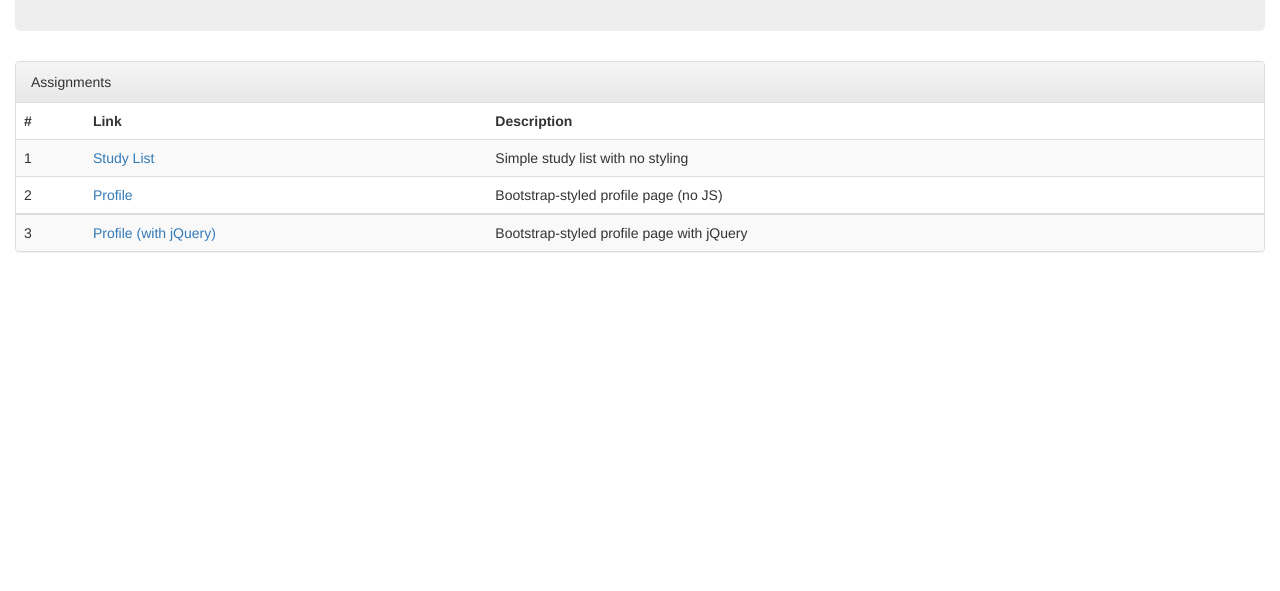
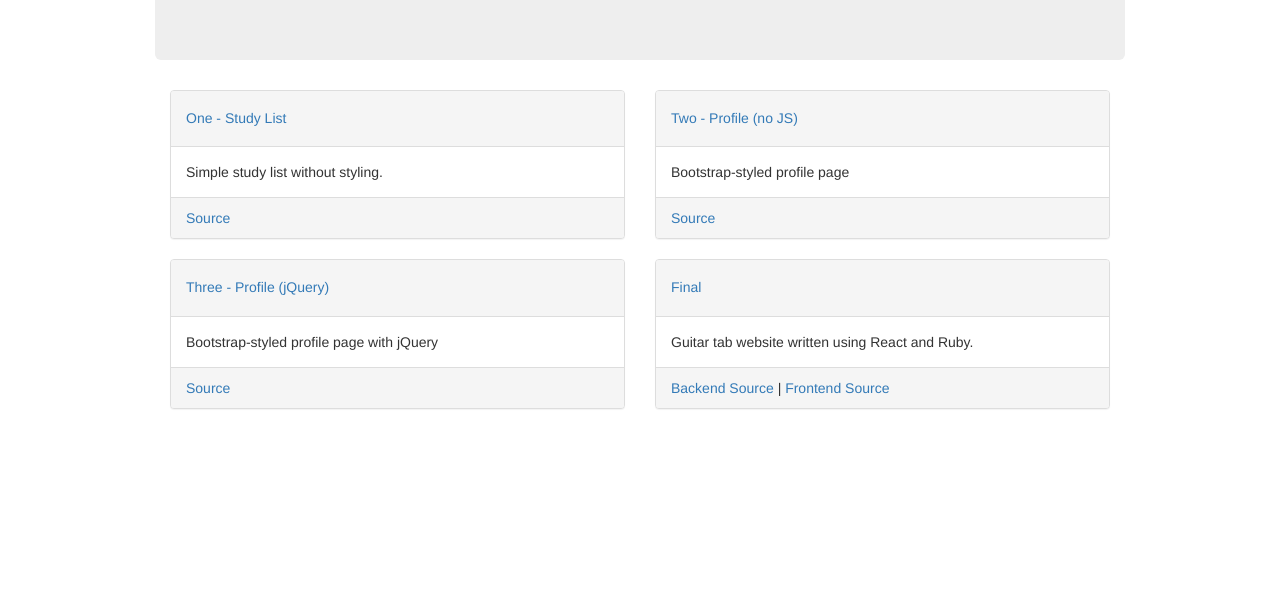
Before and after one commit to nahiluhmot/web-dev, a website: page client/index/html/index.html in a window 1280 px wide. Shown: the part 209-800 px from the top of the page. Drawn offline with nearby package versions, Linux system fonts and the light colour scheme; files that its build step writes are made by us from their sources.

Commit message:
New styling for index page

```diff
--- a/bower.json
+++ b/bower.json
@@ -18,6 +18,7 @@
   "dependencies": {
     "bootstrap": "~3.3.2",
     "jquery": "~1.9.1",
-    "jquery-ui": "~1.11.3"
+    "jquery-ui": "~1.11.3",
+    "flat-ui": "~2.2.2"
   }
 }
--- a/client/index/html/index.html
+++ b/client/index/html/index.html
@@ -1,16 +1,22 @@
 <!DOCTYPE html>
-<html>
+
+<html lang="en-us">
   <head>
-    <link rel="stylesheet" type="text/css" href="/vendored/css/bootstrap-theme.min.css">
+    <meta charset="utf-8">
+    <meta http-equiv="X-UA-Compatible" content="IE=edge,chrome=1">
+    <title>Tom Hulihan</title>
+    <meta name="viewport" content="width=device-width, initial-scale=1.0, maximum-scale=1.0, user-scalable=no">
+
     <link rel="stylesheet" type="text/css" href="/vendored/css/bootstrap.min.css">
+    <link rel="stylesheet" type="text/css" href="/vendored/css/flat-ui.min.css">
     <link rel="stylesheet" type="text/css" href="/index/css/index.css">
 
     <script type="text/javascript" src="/vendored/js/jquery.min.js"></script>
-    <script type="text/javascript" src="/vendored/js/bootstrap.min.js"></script>
+    <script type="text/javascript" src="/vendored/js/flat-ui.min.js"></script>
   </head>
   <body>
-    <div id="top-level">
-      <div class="container-fluid">
+    <div id="top-level" class="center container">
+      <div class="row">
         <div class="jumbotron">
 
           <h1>Tom Hulihan</h1>
@@ -21,40 +27,93 @@
             <a href="https://github.com/nahiluhmot/web-dev">GitHub</a>.
           </p>
         </div>
+      </div>
 
-        <div class="panel panel-default">
-          <div class="panel-heading">Assignments</div>
+      <div class="row">
+        <div class="col-md-6">
+          <div class="panel panel-default">
+            <div class="panel-heading">
+              <h5>
+                <a href="/one/html/index.html">
+                  One - Study List
+                </a>
+              </h5>
+            </div>
+            <div class="panel-body">
+              Simple study list without styling.
+            </div>
+            <div class="panel-footer">
+              <a href="https://github.com/nahiluhmot/web-dev/tree/master/client/one">
+                Source
+              </a>
+            </div>
+          </div>
+        </div>
 
-          <table class="table table-striped">
-            <thead>
-              <tr>
-                <td><strong>#</strong></td>
-                <td><strong>Link</strong></td>
-                <td><strong>Description</strong></td>
-              </tr>
-            </thead>
+        <div class="col-md-6">
+          <div class="panel panel-default">
+            <div class="panel-heading">
+              <h5>
+                <a href="/two/html/index.html">
+                  Two - Profile (no JS)
+                </a>
+              </h5>
+            </div>
+            <div class="panel-body">
+              Bootstrap-styled profile page
+            </div>
+            <div class="panel-footer">
+              <a href="https://github.com/nahiluhmot/web-dev/tree/master/client/two">
+                Source
+              </a>
+            </div>
+          </div>
+        </div>
+      </div>
 
-            <tbody>
-              <tr>
-                <td>1</td>
-                <td><a href="/one/html/index.html">Study List</a></td>
-                <td>Simple study list with no styling</td>
-              </tr>
+      <div class="row">
+        <div class="col-md-6">
+          <div class="panel panel-default">
+            <div class="panel-heading">
+              <h5>
+                <a href="/three/html/index.html">
+                  Three - Profile (jQuery)
+                </a>
+              </h5>
+            </div>
+            <div class="panel-body">
+              Bootstrap-styled profile page with jQuery
+            </div>
+            <div class="panel-footer">
+              <a href="https://github.com/nahiluhmot/web-dev/tree/master/client/three">
+                Source
+              </a>
+            </div>
+          </div>
+        </div>
 
-              <tr>
-                <td>2</td>
-                <td><a href="/two/html/index.html">Profile</a></td>
-                <td>Bootstrap-styled profile page (no JS)</td>
-              </tr>
-            </tbody>
-
-              <tr>
-                <td>3</td>
-                <td><a href="/three/html/index.html">Profile (with jQuery)</a></td>
-                <td>Bootstrap-styled profile page with jQuery</td>
-              </tr>
-            </tbody>
-          </table>
+        <div class="col-md-6">
+          <div class="panel panel-default">
+            <div class="panel-heading">
+              <h5>
+                <a href="http://final.tomhulihancs4550.me">
+                  Final
+                </a>
+              </h5>
+            </div>
+            <div class="panel-body">
+              Guitar tab website written using React and Ruby.
+            </div>
+            <div class="panel-footer">
+              <a href="https://github.com/nahiluhmot/tabular-backend">
+                Backend Source
+              </a>
+              |
+              <a href="https://github.com/nahiluhmot/tabular-frontend">
+                Frontend Source
+              </a>
+            </div>
+          </div>
         </div>
       </div>
     </div>
--- a/client/index/less/index.less
+++ b/client/index/less/index.less
@@ -1,6 +1,11 @@
+body {
+  margin-top: 20px;
+}
+
 #top-level {
+  margin: auto;
+
   max-width: 750px;
-  margin: auto;
 
   @media (min-width: 992px) {
     max-width: 970px;
@@ -10,3 +15,7 @@
     max-width: 600px;
   }
 }
+
+.center {
+  text-align: center;
+}
```
Also changed, not shown: gulp/config.js (+9 -2 lines).
